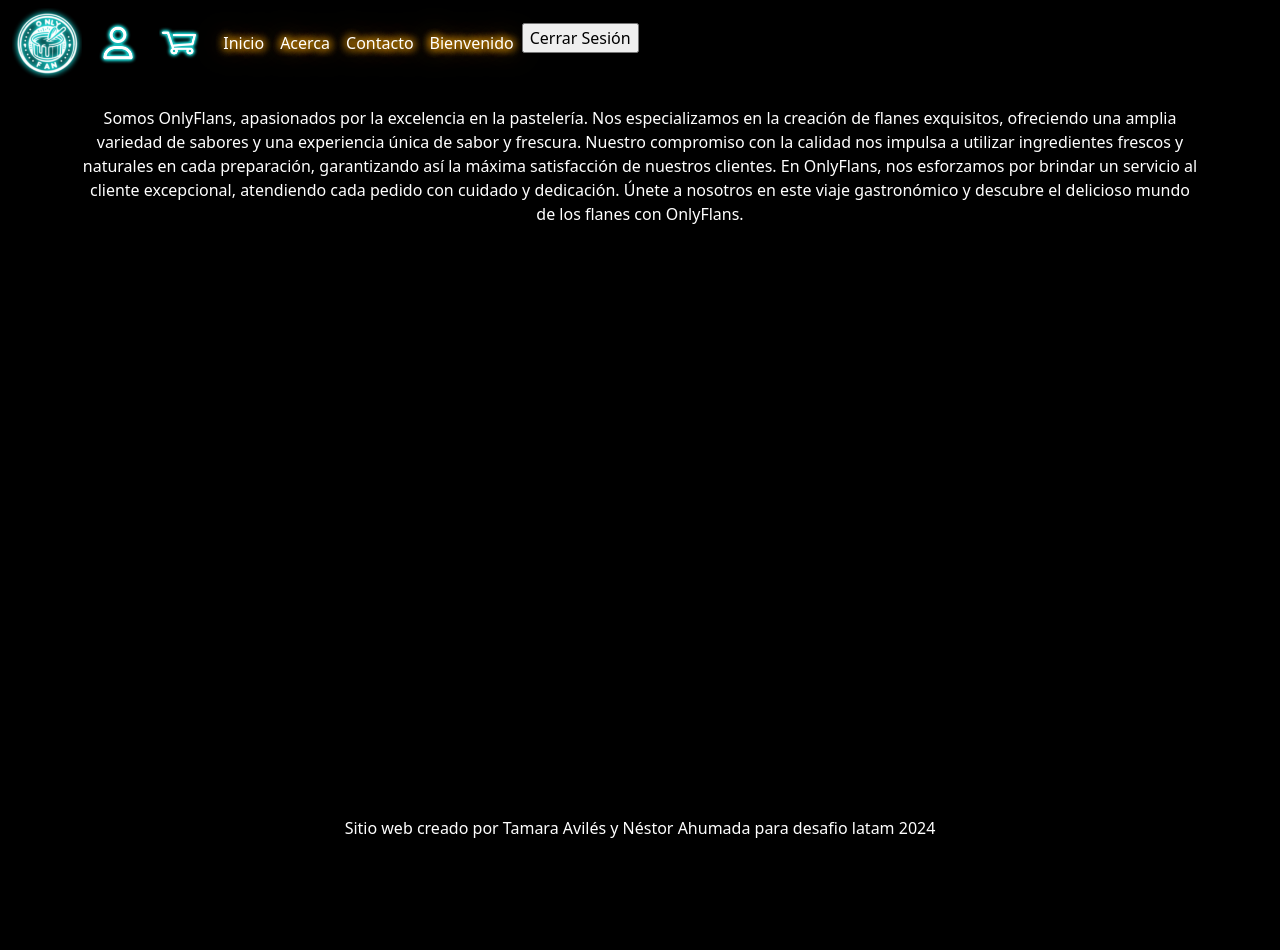
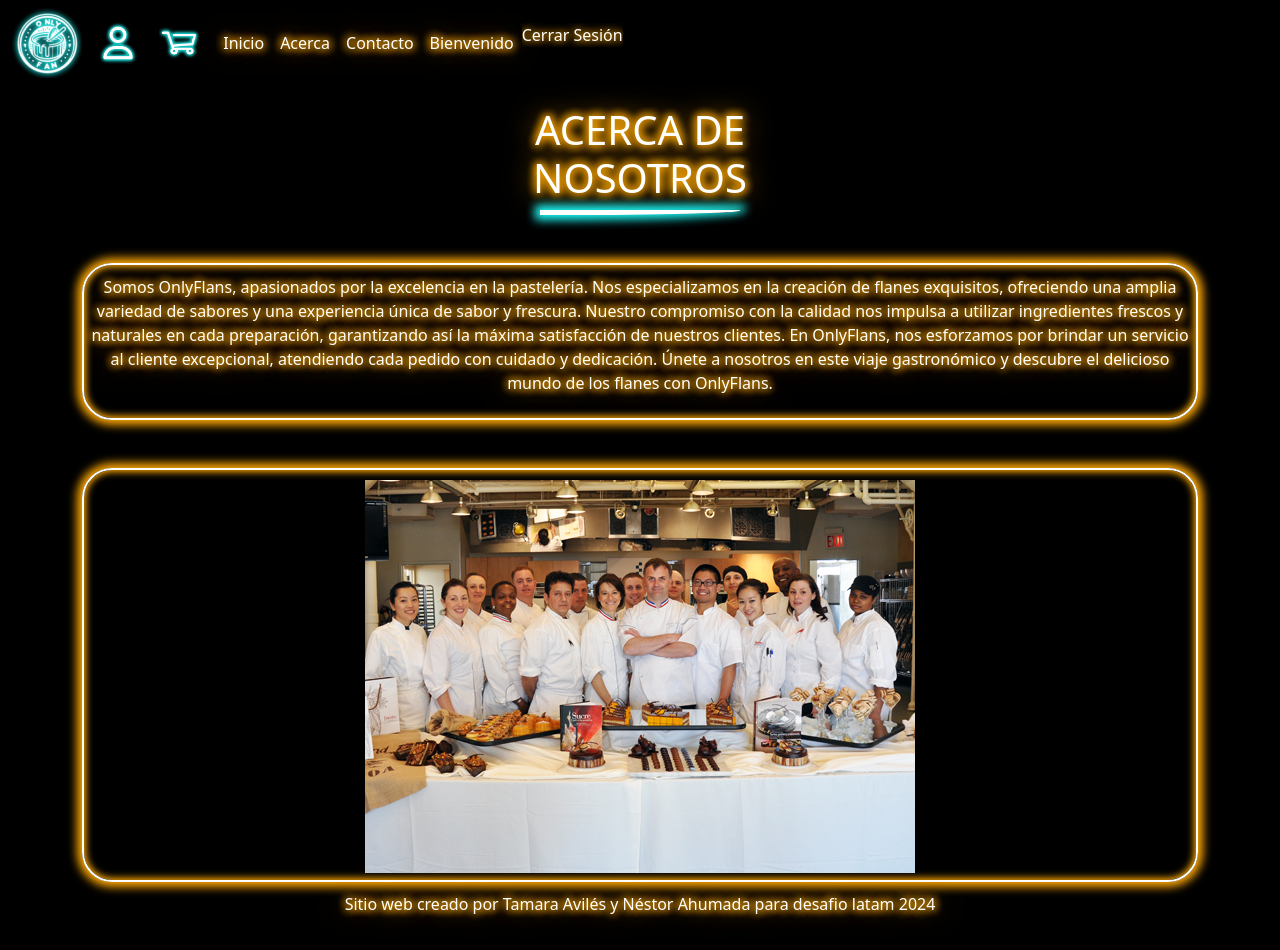
Before and after one commit to Tamarunghi/OnlyFlans, a Django app: page /acerca/ in a window 1280 px wide. Before the commit the page ends 838 px from the top, so only its background shows below. Run offline with Django 3.2, Linux system fonts and the light colour scheme; a user stored in the database is signed in; some web fonts are replaced.

Commit message:
adding neon style

```diff
--- a/web/static/css/miestilo.css
+++ b/web/static/css/miestilo.css
@@ -1,13 +1,9 @@
-#content {
-  padding-top: 20px; /* Ajusta según el espacio que desees entre el contenido y el header */
-  min-height: calc(100vh - 80px); /* Ajusta el valor '80px' según el tamaño real del footer */
-
-}
-
 body {
   background-color: black;
   color: white;
 }
+
+/*FONTS*/
 #roboto {
   font-family: "Roboto Mono", monospace;
   color: #747ec6;
@@ -18,6 +14,46 @@
   font-family: "Playwrite MX", cursive;
   font-weight: bold;
 }
+
+/*NEON*/
+.neon-Class {
+  text-decoration: none; /* Elimina el subrayado */
+  color: #ffffff;
+  text-shadow: 0 0 10px #ffa800, 0 0 30px #ffa800, 0 0 10px #ffa800,
+    0 0 10px #ffa800;
+}
+.neon-line {
+  padding: 10px 7px 7px 7px;
+  border: 2px solid white;
+  border-radius: 30px;
+  box-shadow: 0 0 10px 5px #ffa800, inset 0 0 7px 2px #ffa800;
+}
+
+.custome-btn {
+  text-decoration: none; /* Elimina el subrayado */
+  color: #ffffff;
+  text-shadow: 0 0 10px #1efbf8, 0 0 30px #1efbf8, 0 0 10px #1efbf8,
+    0 0 10px #1efbf8;
+  outline: 1.5px solid white;
+  box-shadow: 0 0 10px 5px #1efbf8, inset 0 0 7px 2px #1efbf8;
+}
+
+#content {
+  padding-top: 20px; /* Ajusta según el espacio que desees entre el contenido y el header */
+  min-height: calc(
+    100vh - 80px
+  ); /* Ajusta el valor '80px' según el tamaño real del footer */
+}
+
+/*NAVBAR*/
+.text-button {
+  background: none;
+  border: none;
+  padding: 0;
+  color: inherit;
+  text-shadow: 0 0 6px #ffa800, 0 0 12px #ffa800;
+}
+
 .onlyFlansLogo {
   width: 70px;
 }
@@ -40,7 +76,7 @@
 .navbar-toggler::after {
   content: "";
   display: inline-block;
-  width: 40px;  /* Ajusta el ancho según tus necesidades */
+  width: 40px; /* Ajusta el ancho según tus necesidades */
   height: 40px; /* Ajusta la altura según tus necesidades */
   background: url("../img/neonNavbar.png") no-repeat center center;
   background-size: contain;
@@ -49,38 +85,11 @@
 .sizeHover:hover {
   transform: scale(1.2);
 }
-/*INDEX*/
-.custome-title {
-  font-size: 5rem;
-  color: #ffffff;
-  text-shadow: 0 0 10px #ffa800, 0 0 30px #ffa800, 0 0 40px #ffa800,
-    0 0 50px #ffa800, 0 0 60px #ffa800;
-}
-
-.line {
-  width: 260px;
-  height: 5px;
-  background-color: white;
-  border-radius: 0 0 90% 0;
-  box-shadow: 0 0 10px 5px #1efbf8;
-}
-
-/*carrusel*/
-#carouselExampleIndicators {
-  max-width: 800px; /* Ajustar el ancho máximo del carrusel */
-  margin: auto; /* Centrar el carrusel horizontalmente */
-}
-
-.customCarousel {
-  box-shadow: 0 0 10px 5px #1efbf8;
-}
-/*Fin carrusel*/
 
 .navbar-nav .nav-link {
   color: #ffffff;
   text-shadow: 0 0 10px #ffa800, 0 0 30px #ffa800, 0 0 10px #ffa800,
     0 0 10px #ffa800;
-
 }
 /*h2*/
 .custom-heading {
@@ -112,3 +121,54 @@
   margin-top: auto;
 }
 /*Fin footer*/
+
+/*INDEX*/
+.custome-title {
+  font-size: 5rem;
+  color: #ffffff;
+  text-shadow: 0 0 10px #ffa800, 0 0 30px #ffa800, 0 0 40px #ffa800,
+    0 0 50px #ffa800, 0 0 60px #ffa800;
+}
+
+.line {
+  width: 260px;
+  height: 5px;
+  background-color: white;
+  border-radius: 0 0 90% 0;
+  box-shadow: 0 0 10px 5px #1efbf8;
+}
+
+/*carrusel*/
+#carouselExampleIndicators {
+  max-width: 800px; /* Ajustar el ancho máximo del carrusel */
+  margin: auto; /* Centrar el carrusel horizontalmente */
+}
+
+.customCarousel {
+  box-shadow: 0 0 10px 5px #1efbf8;
+}
+/*Fin carrusel*/
+
+/*Scroll Menu*/
+.scrollable-section {
+  overflow-x: auto;
+  white-space: nowrap;
+  margin-bottom: 20px;
+}
+.scrollable-section img {
+  width: 100px;
+}
+
+.custom-image {
+  width: 100px;
+  height: auto;
+}
+
+/*ABOUT US*/
+.line2 {
+  width: 200px;
+  height: 5px;
+  background-color: white;
+  border-radius: 0 0 90% 0;
+  box-shadow: 0 0 10px 5px #1efbf8;
+}
--- a/web/templates/parts/footer.html
+++ b/web/templates/parts/footer.html
@@ -1,3 +1,3 @@
-<footer class="text-center mb-4">
+<footer class="neon-Class text-center mb-4">
     Sitio web creado por Tamara Avilés y Néstor Ahumada para desafio latam 2024
 </footer>
--- a/web/templates/parts/navbar.html
+++ b/web/templates/parts/navbar.html
@@ -43,7 +43,7 @@
           <li>
           <form method = "post" action="{% url 'logout' %}">
             {% csrf_token %}
-            <input type="submit" value="Cerrar Sesión">
+            <input class="text-button" type="submit" value="Cerrar Sesión">
           </form>
         </li>
           {% else %}
--- a/web/templates/views/about.html
+++ b/web/templates/views/about.html
@@ -1,8 +1,26 @@
 {% extends "base.html" %}
-
+{% load static %}
 
 {% block content %}
-    <div class="text-center">
-        <p>Somos OnlyFlans, apasionados por la excelencia en la pastelería. Nos especializamos en la creación de flanes exquisitos, ofreciendo una amplia variedad de sabores y una experiencia única de sabor y frescura. Nuestro compromiso con la calidad nos impulsa a utilizar ingredientes frescos y naturales en cada preparación, garantizando así la máxima satisfacción de nuestros clientes. En OnlyFlans, nos esforzamos por brindar un servicio al cliente excepcional, atendiendo cada pedido con cuidado y dedicación. Únete a nosotros en este viaje gastronómico y descubre el delicioso mundo de los flanes con OnlyFlans.</p>
-    </div>
+<main>
+    <header class="d-flex flex-column justify-content-center align-items-center">
+        <h1 class="neon-Class text-center">
+            ACERCA DE <br>NOSOTROS</h1>
+        <div class="line2 mb-5"></div>
+    </header>
+    <section class="neon-Class neon-line mb-5 text-center ">
+        <p>Somos OnlyFlans, apasionados por la excelencia en la pastelería. Nos especializamos en la creación de flanes
+            exquisitos, ofreciendo una amplia variedad de sabores y una experiencia única de sabor y frescura. Nuestro
+            compromiso con la calidad nos impulsa a utilizar ingredientes frescos y naturales en cada preparación,
+            garantizando así la máxima satisfacción de nuestros clientes. En OnlyFlans, nos esforzamos por brindar un
+            servicio al cliente excepcional, atendiendo cada pedido con cuidado y dedicación. Únete a nosotros en este
+            viaje
+            gastronómico y descubre el delicioso mundo de los flanes con OnlyFlans.</p>
+    </section>
+
+    <section class="neon-line d-flex justify-content-center">
+        <img src="{% static 'img/team.jpg' %}">
+    </section>
+</main>
+
 {% endblock %}
--- a/web/templates/views/welcome.html
+++ b/web/templates/views/welcome.html
@@ -3,7 +3,7 @@
 
 
 {% block content %}
-<h1>Bienvenido {{ user.get_username }}</h1>
+<h1 class="neon-Class">Bienvenido {{ user.get_username }}</h1>
 <div class="row">
     {% for flan in flanes %}
     <div class="col-md-4">
```
Also changed, not shown: web/templates/registration/login.html (+5 -5 lines), web/templates/views/contact.html (+5 -5 lines), web/templates/views/index.html (+54 -15 lines), db.sqlite3, web/static/img/IconAboutUs.png (added), web/static/img/IconAboutUs2.png (added), web/static/img/IconContact.png (added), web/static/img/IconProducts.png (added), web/static/img/IconSpecialProducts.png (added), web/static/img/cart1.png (added), web/static/img/team.jpg (added).
